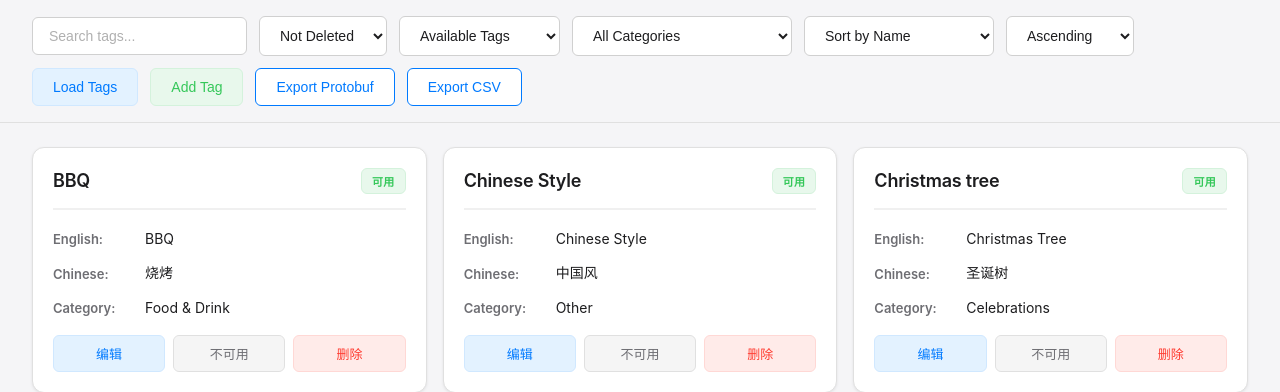
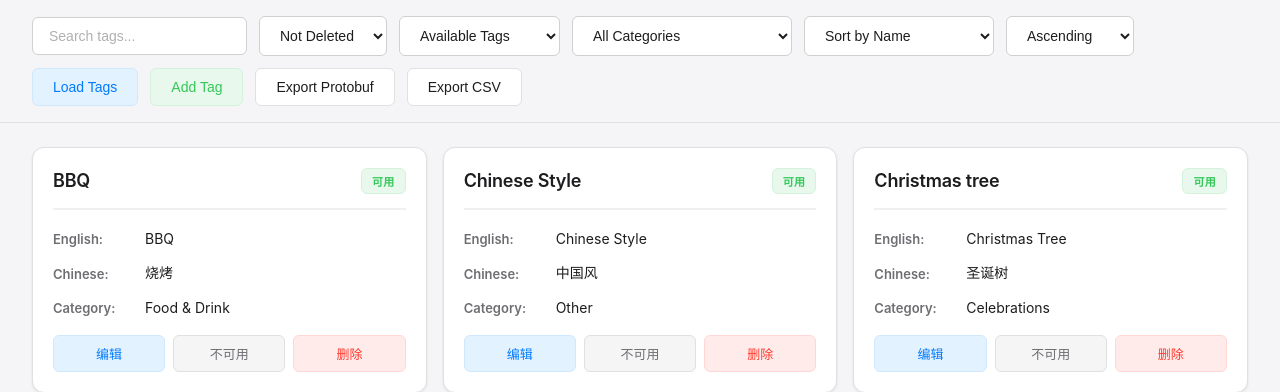
Before and after one commit to xylcm/curator-tag-vocab, a Flask app: page /tagging/vocab/ in a window 1280 px wide. Shown: the part 209-601 px from the top of the page. Run offline with Flask 3, Linux system fonts and the light colour scheme; data comes from the database, SQL or seed files in the repository; parts of the project's set-up code (start-up, migrations or seed data) failed here and were passed over.

Commit message:
将导出按钮的背景色修改为白色
- 修改 .btn-info 样式，背景色保持白色 #ffffff
- 将文字颜色从蓝色 #007aff 改为黑色 #1d1d1f
- 将边框颜色从蓝色 #007aff 改为灰色 #e0e0e0
- 悬停状态背景色改为浅灰色 #f5f5f5

Co-Authored-By: Claude Opus 4.5 <noreply@anthropic.com>

```diff
--- a/src/static/css/main.css
+++ b/src/static/css/main.css
@@ -148,13 +148,13 @@ body {
 
 .btn-info {
     background: #ffffff;
-    color: #007aff;
-    border: 1px solid #007aff;
+    color: #1d1d1f;
+    border: 1px solid #e0e0e0;
 }
 
 .btn-info:hover {
-    background: #f0f7ff;
-    border-color: #007aff;
+    background: #f5f5f5;
+    border-color: #d0d0d0;
 }
 
 .btn-small {
```
